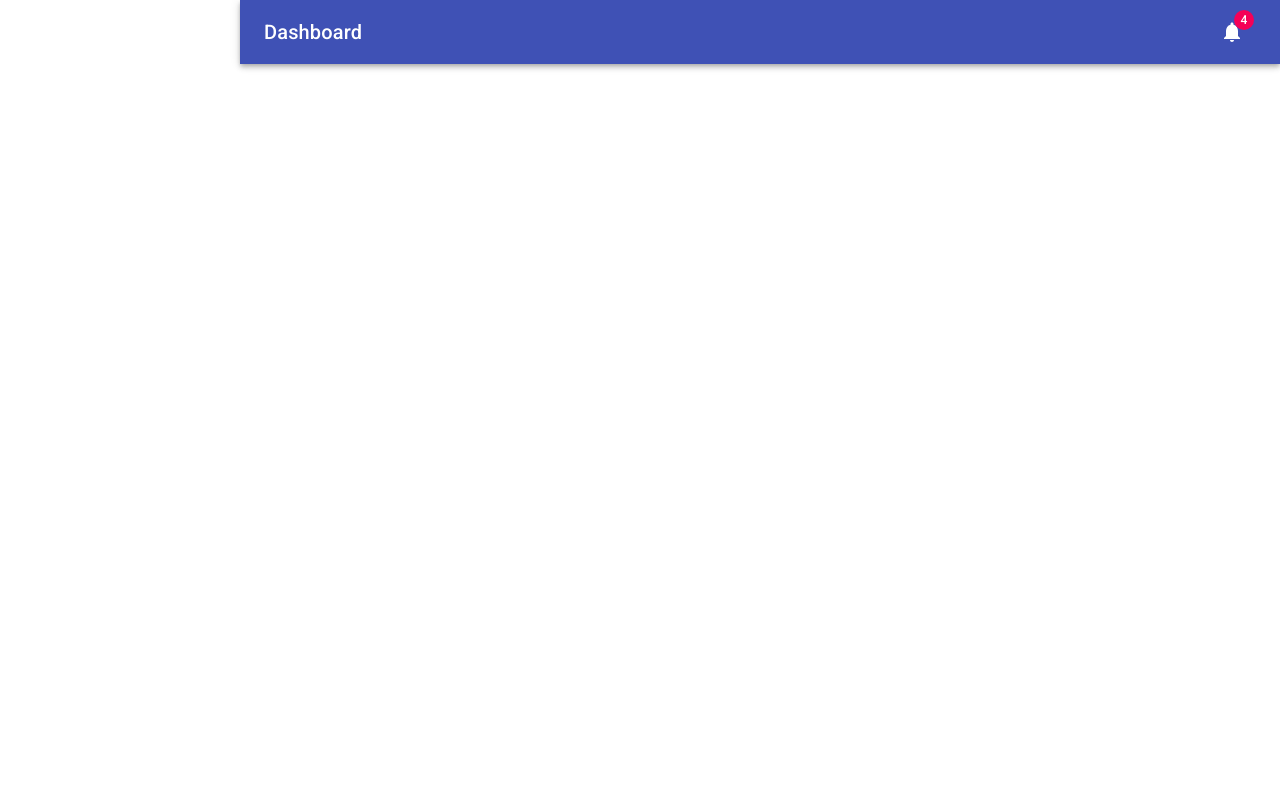
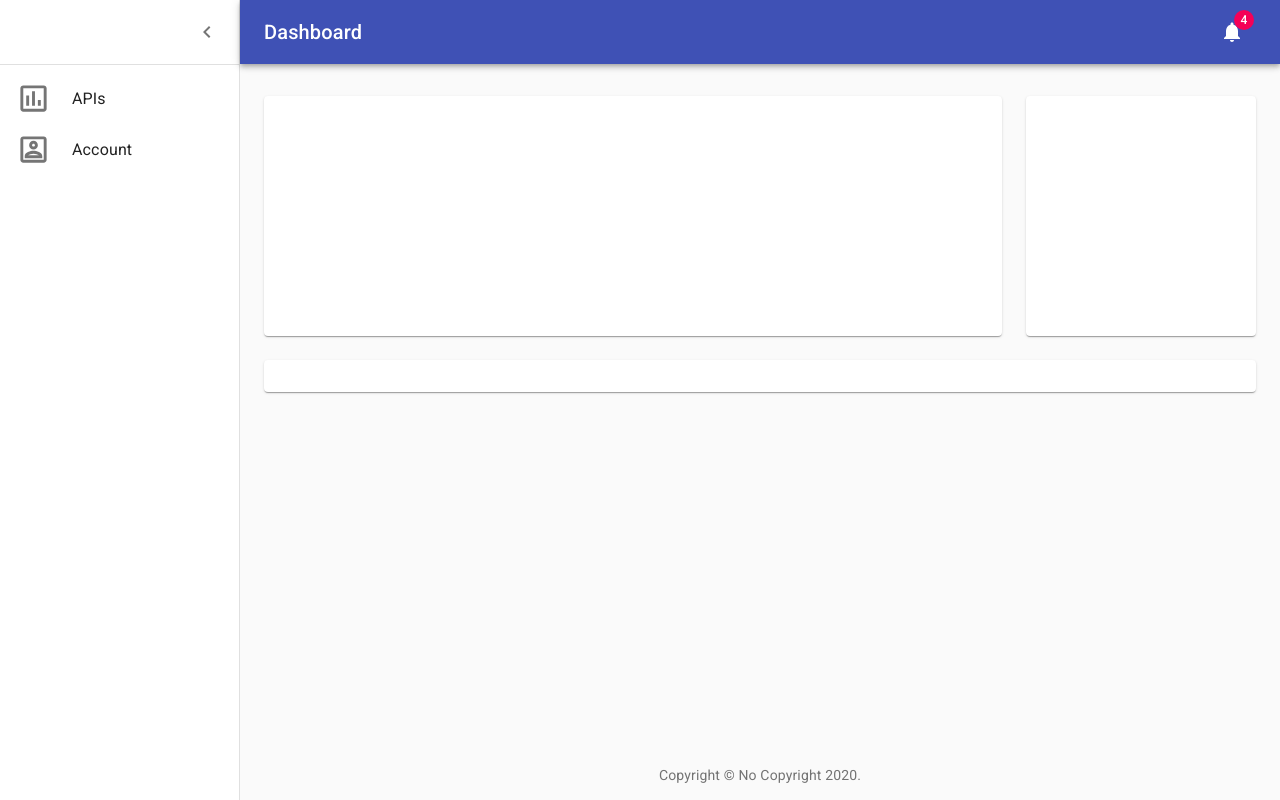
Before and after one commit to yaololo/set-up-project, a React app in the folder client/: page /main/dashboard in a window 1280 px wide. Built offline with nearby package versions, Linux system fonts and the light colour scheme.

Commit message:
Render header, side menu and man components in main index file

```diff
--- a/client/src/components/login/index.tsx
+++ b/client/src/components/login/index.tsx
@@ -14,7 +14,7 @@ import { useStyles } from "./style";
 import { IFormValues } from "interface/login";
 import { useObserver } from "mobx-react";
 import userStore from "store/user";
-import Copyright from "./copyright";
+import Copyright from "components/common/copyright";
 import Notification from "components/public/notification";
 
 const Login = () => {
--- a/client/src/components/main/index.tsx
+++ b/client/src/components/main/index.tsx
@@ -1,17 +1,29 @@
 import React, { useState } from "react";
-import { useStyles } from "./style";
 import DashboardHeader from "./dashboard-header";
+import SideMenu from "./side-menu";
+import { makeStyles } from "@material-ui/core/styles";
+import CssBaseline from "@material-ui/core/CssBaseline";
+import MainContent from "./main";
 
 const Main = () => {
-  const [isDrawerOpen, setIsDrawerOpen] = useState(true);
+  const [open, setOpen] = React.useState(true);
+  const useStyles = makeStyles(theme => ({
+    root: {
+      display: "flex"
+    }
+  }));
+
   const classes = useStyles();
 
   return (
     <div className={classes.root}>
+      <CssBaseline />
       <DashboardHeader
-        isDrawerOpen={isDrawerOpen}
-        handleDrawerOpen={setIsDrawerOpen}
-      />
+        isDrawerOpen={open}
+        handleDrawerOpen={setOpen}
+      ></DashboardHeader>
+      <SideMenu isOpen={open} handleClose={setOpen} />
+      <MainContent />
     </div>
   );
 };
```
Also changed, not shown: client/src/components/public/global-style.tsx (line endings or trailing spaces).
